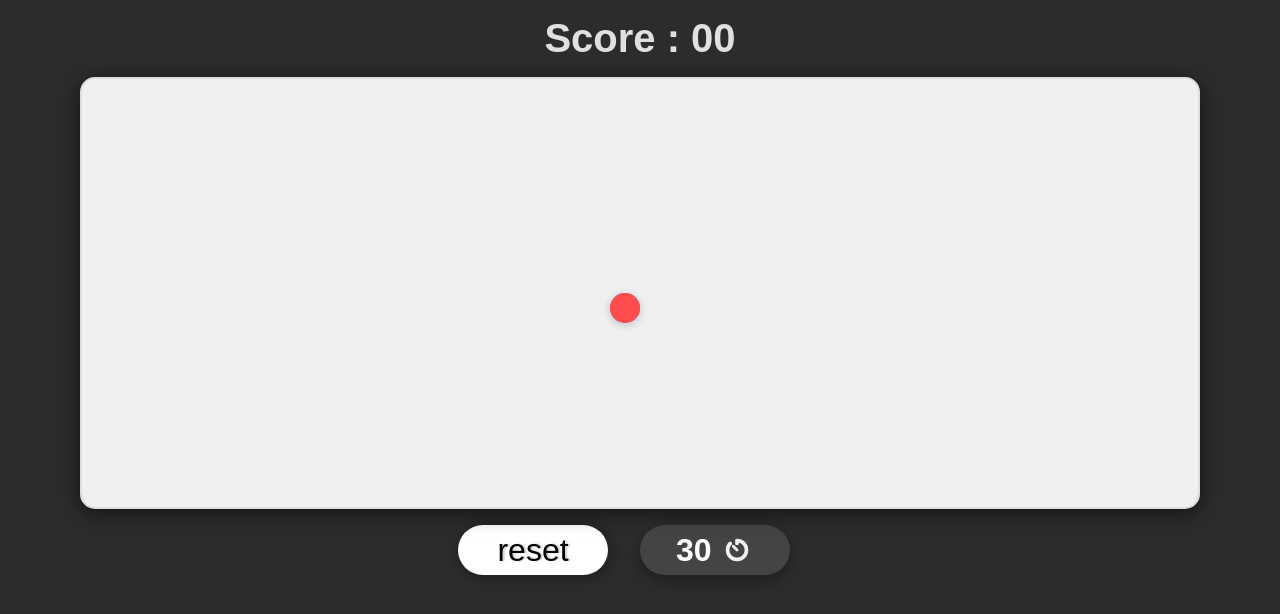
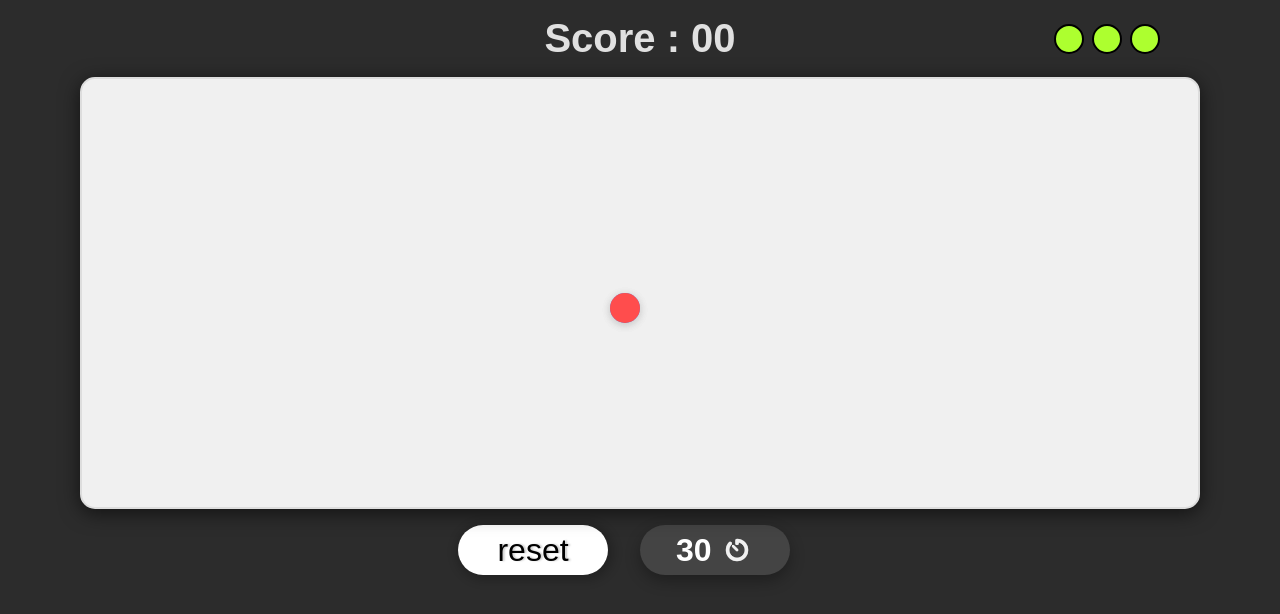
Before and after one commit to OxilonX/aim-trainer, a plain HTML site: page index.html in a window 1280 px wide. Both pictures are taken after a click on the button "reset". Drawn offline with Linux system fonts and the light colour scheme.

Commit message:
added hearts system

```diff
--- a/index.html
+++ b/index.html
@@ -10,7 +10,15 @@
   <body>
     <div class="container">
       <div class="view-port">
-        <h1 class="score">score : <span id="js-counter">00</span></h1>
+        <div class="score-container">
+          <h1 class="score">score : <span id="js-counter">00</span></h1>
+          <div class="trys">
+            <button class="try try-1"></button>
+            <button class="try try-2"></button>
+            <button class="try try-3"></button>
+          </div>
+        </div>
+
         <div class="board">
           <button class="target"></button>
           <button class="sec-target"></button>
--- a/scripts/main.js
+++ b/scripts/main.js
@@ -7,6 +7,7 @@ const board = document.querySelector(".board");
 let counter = document.getElementById("js-counter");
 let l = 0;
 let p = 0;
+let x = 1;
 let seconds = 30;
 let timer;
 
@@ -27,9 +28,8 @@ function resetTimer(vol, x, y) {
   document.documentElement.style.setProperty(vol, "30px");
   p = 0;
   l = 0;
-  i = 50;
-  document.documentElement.style.setProperty(x, `${i}%`);
-  document.documentElement.style.setProperty(y, `${i}%`);
+  document.documentElement.style.setProperty(x, `50%`);
+  document.documentElement.style.setProperty(y, `50%`);
   counter.innerHTML = `${l}`;
   clearInterval(timer);
   timer = null;
@@ -76,9 +76,26 @@ function startTimer() {
     }, 1000);
   }
 }
+function heartRetry() {
+  for (let i = 1; i <= 3; i++) {
+    let heart = document.querySelector(`.try-${i}`);
+    heart.classList.remove("hitten");
+  }
+  x = 1;
+}
 board.onclick = (event) => {
   if (event.target === board) {
     scoreDecreament();
+  }
+  if (event.target === board && x < 4) {
+    let heart = document.querySelector(`.try-${x}`);
+    x++;
+    heart.classList.add("hitten");
+  }
+  if (x === 4) {
+    resetTimer(`--volume`, `--x`, `--y`);
+    resetTimer(`--sec-volume`, `--sec-x`, `--sec-y`);
+    heartRetry();
   }
 };
 secTrg.onclick = () => {
@@ -97,4 +114,5 @@ trg.onclick = () => {
 reset.onclick = () => {
   resetTimer(`--volume`, `--x`, `--y`);
   resetTimer(`--sec-volume`, `--sec-x`, `--sec-y`);
+  heartRetry();
 };
--- a/styles/style.css
+++ b/styles/style.css
@@ -36,13 +36,35 @@ body {
   align-items: center;
   gap: 1em;
 }
-
+.score-container {
+  position: relative;
+  display: flex;
+  align-items: center;
+  justify-content: center;
+  width: 100%;
+}
 .score {
   color: #e0e0e0;
   font-size: 2.5rem;
   text-transform: capitalize;
 }
-
+.trys {
+  display: flex;
+  align-items: center;
+  gap: 0.5em;
+  position: absolute;
+  right: 120px;
+}
+.try {
+  border: 2px solid black;
+  background-color: greenyellow;
+  border-radius: 20px;
+  width: 30px;
+  height: 30px;
+}
+.hitten {
+  background-color: red;
+}
 .board {
   position: relative;
   background-color: #f0f0f0;
```
